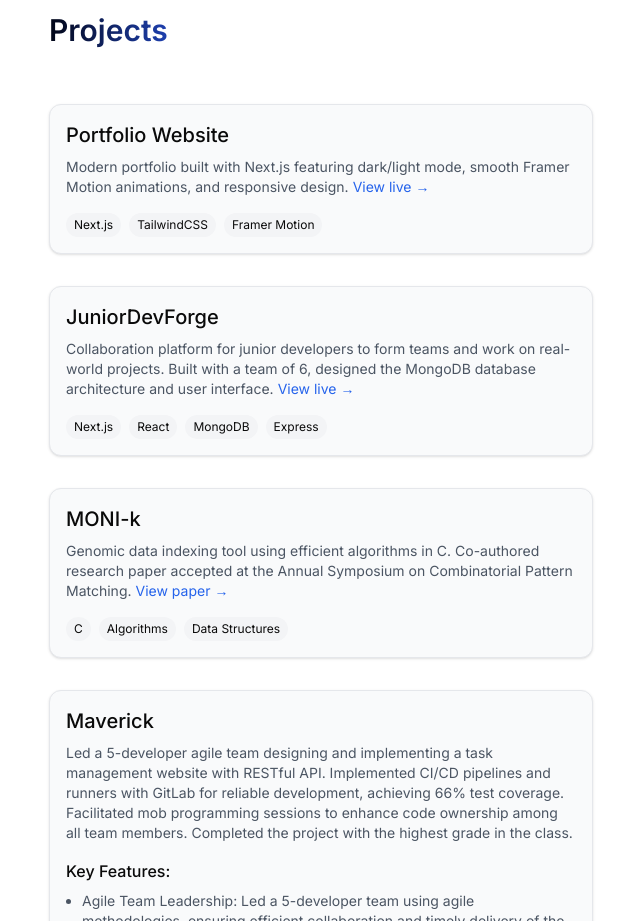
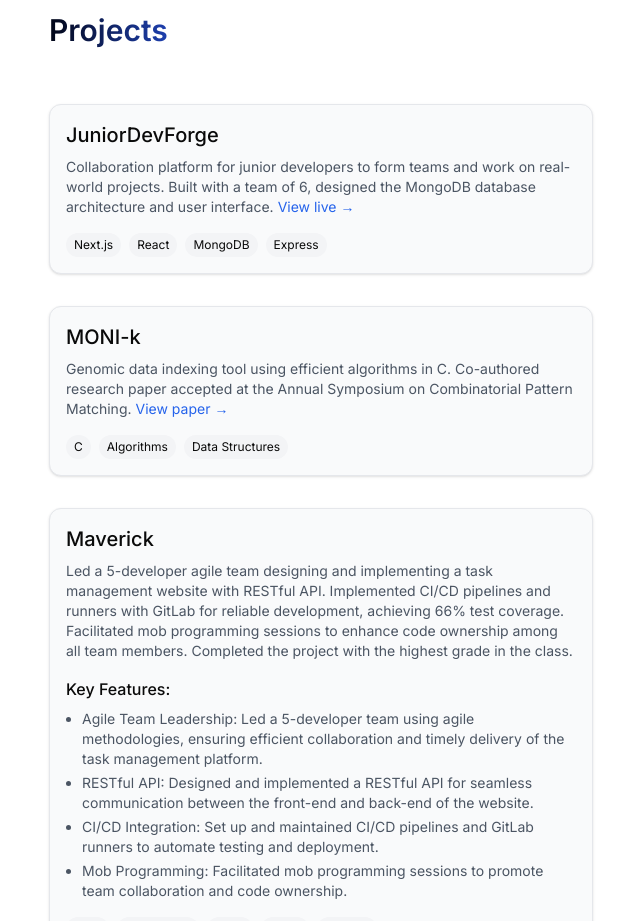
Before and after one commit to a-shahrabi/Ardavan_Portfolio, a Next.js app: page / in a window 1280 px wide. Shown: the part 3700-4621 px from the top of the page, without its empty margins (319-959 px from the left). Built offline with nearby package versions, Linux system fonts and the light colour scheme.

Commit message:
Remove Portfolio Website from projects

```diff
--- a/app/page.tsx
+++ b/app/page.tsx
@@ -419,32 +419,6 @@
               <Card className="bg-gray-50 dark:bg-zinc-900 border-gray-200 dark:border-zinc-800 transition-all duration-300 hover:scale-105 cursor-pointer">
                 <CardContent className="p-4">
                   <div className="flex flex-col">
-                    <h3 className="text-xl font-medium mb-2">Portfolio Website</h3>
-                    <p className="text-sm text-gray-600 dark:text-gray-400 mb-4">
-                      Modern portfolio built with Next.js featuring dark/light mode, smooth Framer Motion animations, and responsive design.
-                      <a
-                        href="https://ardavan-portfolio.vercel.app/"
-                        target="_blank"
-                        rel="noopener noreferrer"
-                        className="text-blue-600 dark:text-blue-400 hover:underline ml-1"
-                      >
-                        View live →
-                      </a>
-                    </p>
-                    <div className="flex flex-wrap gap-2">
-                      <span className="px-2 py-1 bg-gray-100 dark:bg-zinc-800 rounded-full text-xs">Next.js</span>
-                      <span className="px-2 py-1 bg-gray-100 dark:bg-zinc-800 rounded-full text-xs">TailwindCSS</span>
-                      <span className="px-2 py-1 bg-gray-100 dark:bg-zinc-800 rounded-full text-xs">Framer Motion</span>
-                    </div>
-                  </div>
-                </CardContent>
-              </Card>
-            </div>
-
-            <div className="space-y-6">
-              <Card className="bg-gray-50 dark:bg-zinc-900 border-gray-200 dark:border-zinc-800 transition-all duration-300 hover:scale-105 cursor-pointer">
-                <CardContent className="p-4">
-                  <div className="flex flex-col">
                     <h3 className="text-xl font-medium mb-2">JuniorDevForge</h3>
                     <p className="text-sm text-gray-600 dark:text-gray-400 mb-4">
                       Collaboration platform for junior developers to form teams and work on real-world projects. Built with a team of 6, designed the MongoDB database architecture and user interface.
```
